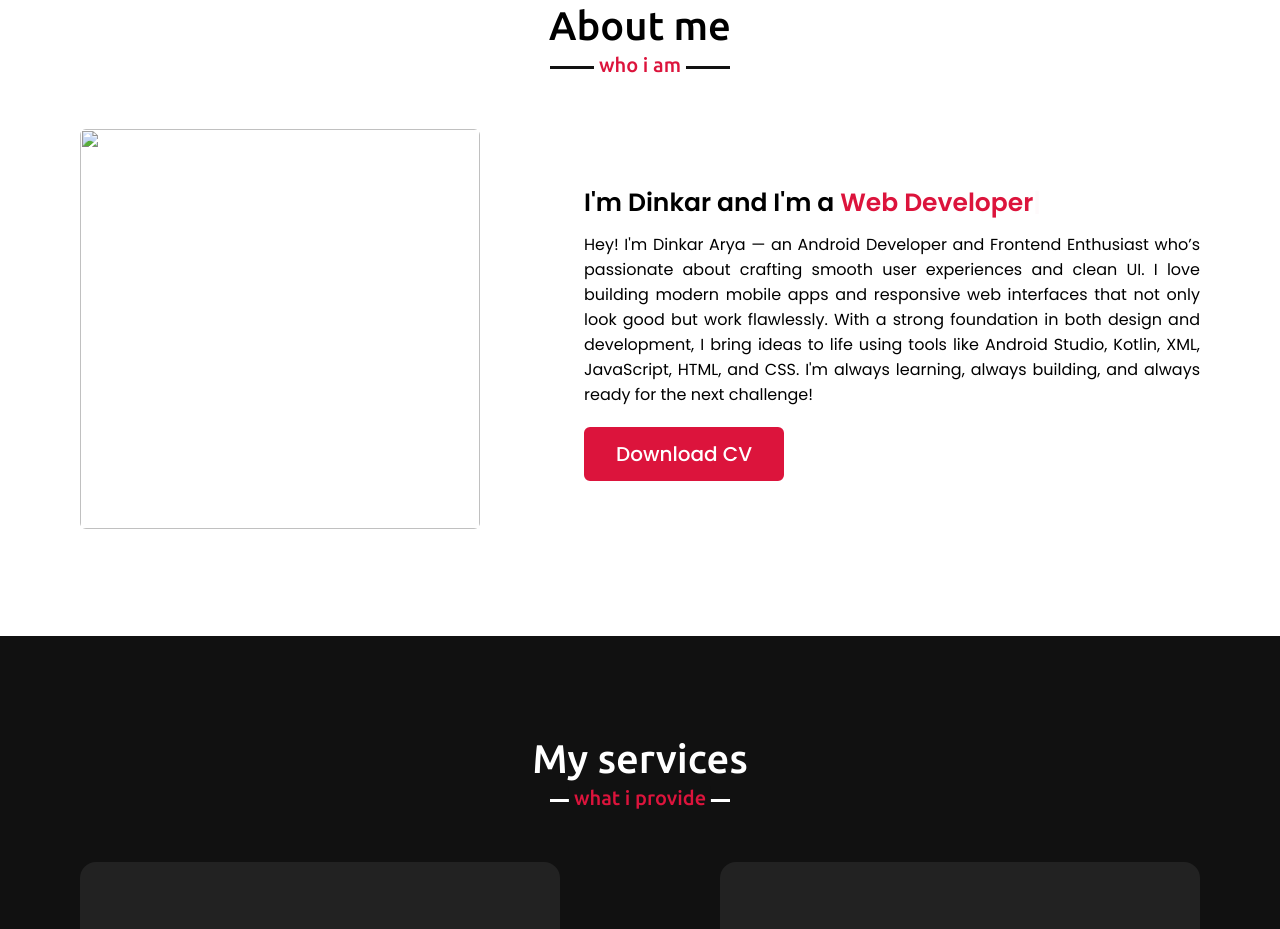
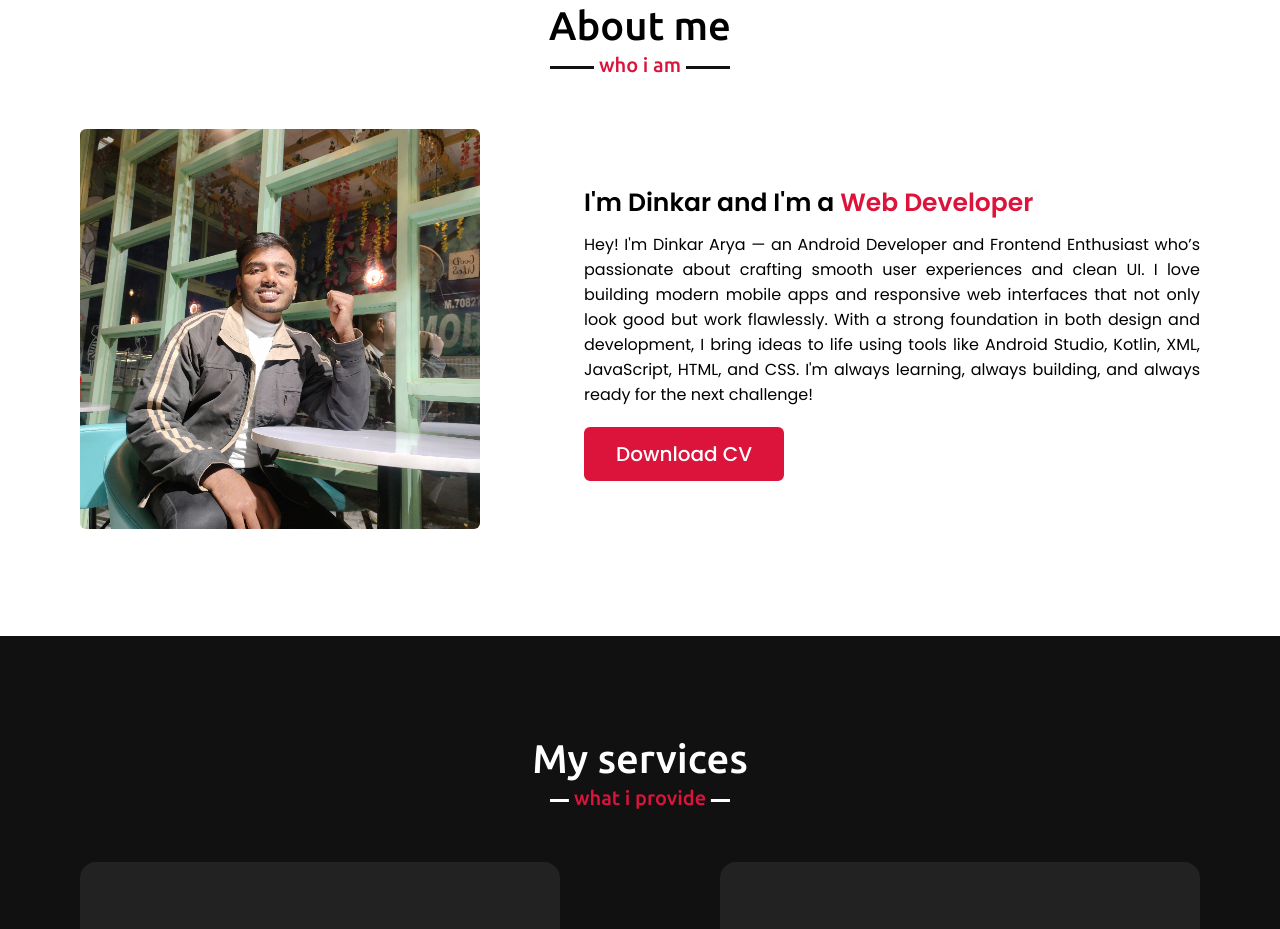
Before and after one commit to Dinkar18/Portfolio, a plain HTML site: page index.html in a window 1280 px wide. Shown: the part 897-1826 px from the top of the page. Drawn offline with nearby package versions, Linux system fonts and the light colour scheme; the site is published under a folder, as on GitHub Pages, so addresses that start at the root find nothing.

Commit message:
Update index.html

```diff
--- a/index.html
+++ b/index.html
@@ -53,7 +53,7 @@
             <h2 class="title">About me</h2>
             <div class="about-content">
                 <div class="column left">
-                    <img src="/images/profile.jpeg" alt="">
+                    <img src="./images/profile.jpeg" alt="">
                 </div>
                 <div class="column right">
                     <div class="text">I'm Dinkar and I'm a <span class="typing-2"></span></div>
```
